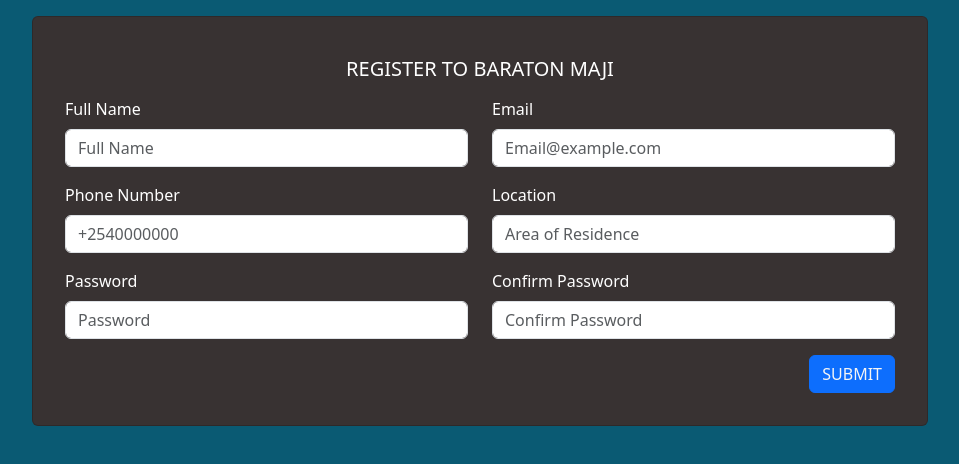
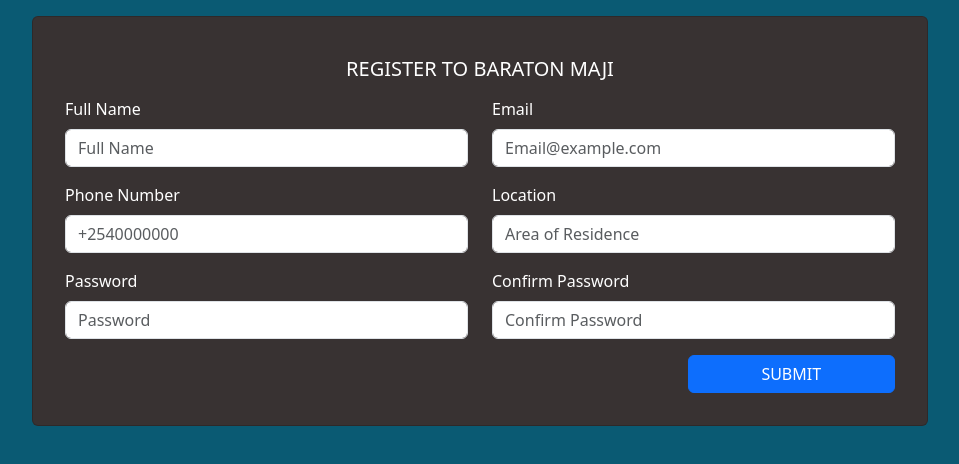
Before and after one commit to MasyWairimu/FINAL-PROJECT, a React (Create React App) app in the folder baraton-water-senior-project/client-frontend/: page /signup in a window 1280 px wide. Shown: the top 464 px of the page, without its empty margins (160-1119 px from the left). Built offline with nearby package versions, Linux system fonts and the light colour scheme.

Commit message:
debugging page redirection

```diff
--- a/baraton-water-senior-project/client-frontend/src/Components/Signup/Signup.js
+++ b/baraton-water-senior-project/client-frontend/src/Components/Signup/Signup.js
@@ -27,14 +27,17 @@
         if(password !== confirmPassword) {
             alert("Passwords do not match!");
             return;
+            <Alert>Passwords do not match</Alert>
         }
 
         try {
-            const res = await axios.post('http://localhost:8000/api/authentication/register')
+            const res = await axios.post('http://localhost:8000/api/authentication/register',
+                userData,
+                {withCredentials: true}
+            )
             console.log(res.data);
-            <Alert>User has been created</Alert>
 
-            navigate('/home')
+            navigate('/')
         }catch (err){
             setError(err.response?.data?.message || 'something went wrong!' )
         }
@@ -85,8 +88,8 @@
                     {error && <p style={{color:'red'}} >{error}</p>}
 
                     <div className='d-grid d-md-flex justify-content-md-end'>
-                        <Button className='btn' type="submit">
-                            <Link to="/" className='linkelement' style={{ color: 'whitesmoke', textDecoration: 'none' }}>SUBMIT</Link>
+                        <Button className='btn w-25' type="submit">
+                            SUBMIT
                         </Button>
                     </div>
                 </Form>
```
